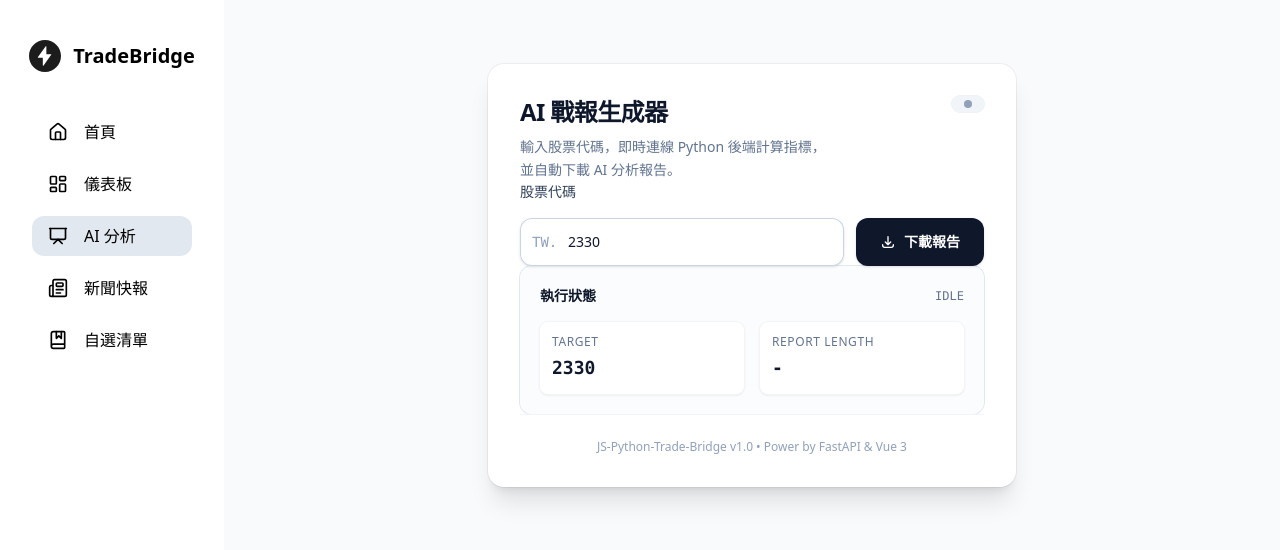
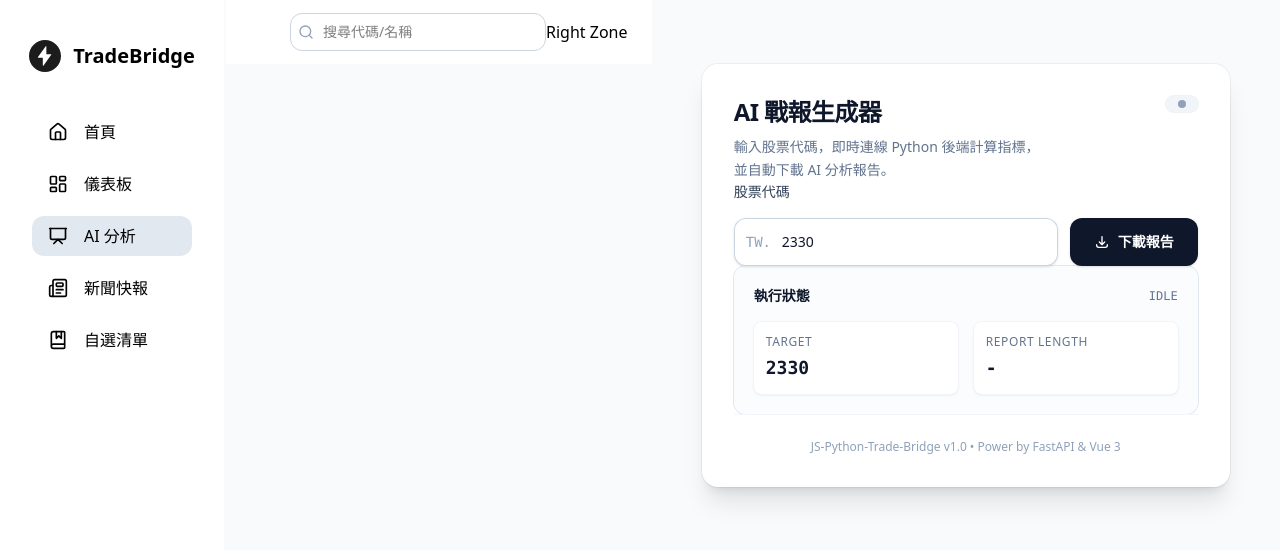
Before and after one commit to thomas021115/JS-Python-Trade-Bridge, a Vue app in the folder web/: page /aianalysis in a window 1280 px wide. Shown: the top 550 px of the page. Built offline with nearby package versions, Linux system fonts and the light colour scheme; no server answers.

Commit message:
feat(layout): implement global navigation header
- 在components/layout底下建立Header.vue
- 在App.vue中引入Header

```diff
--- a/web/src/App.vue
+++ b/web/src/App.vue
@@ -1,11 +1,12 @@
 <script setup lang="ts">
 import Sidebar from '@/components/layout/Sidebar.vue';
+import Header from '@/components/layout/Header.vue';
 </script>
 
 <template>
 	<div class="flex h-screen bg-slate-50 overflow-hidden">
 		<Sidebar class="flex-shrink-0" />
-
+		<Header />
 		<div class="flex-1 flex flex-col min-w-0">
 			<main class="flex-1 overflow-auto p-6">
 				<router-view></router-view>
--- /dev/null
+++ b/web/src/components/layout/Header.vue
@@ -0,0 +1,24 @@
+<script setup lang="ts">
+import { Search } from 'lucide-vue-next';
+</script>
+
+<template>
+	<header
+		class="flex bg-white ml-0.5 border-slate-200 h-16 items-center justify-between px-6 sticky top-0 z-20"
+	>
+		<div class="flex items-center ml-10">
+			<div class="relative w-64">
+				<span class="absolute inset-y-0 left-2 flex items-center"
+					><Search class="w-4 h-4 text-slate-400"
+				/></span>
+				<input
+					type="text"
+					class="block w-full border border-slate-300 rounded-xl pl-8 py-2 text-sm"
+					placeholder="搜尋代碼/名稱"
+				/>
+			</div>
+		</div>
+
+		<div class="flex items-center gap-4">Right Zone</div>
+	</header>
+</template>
```
